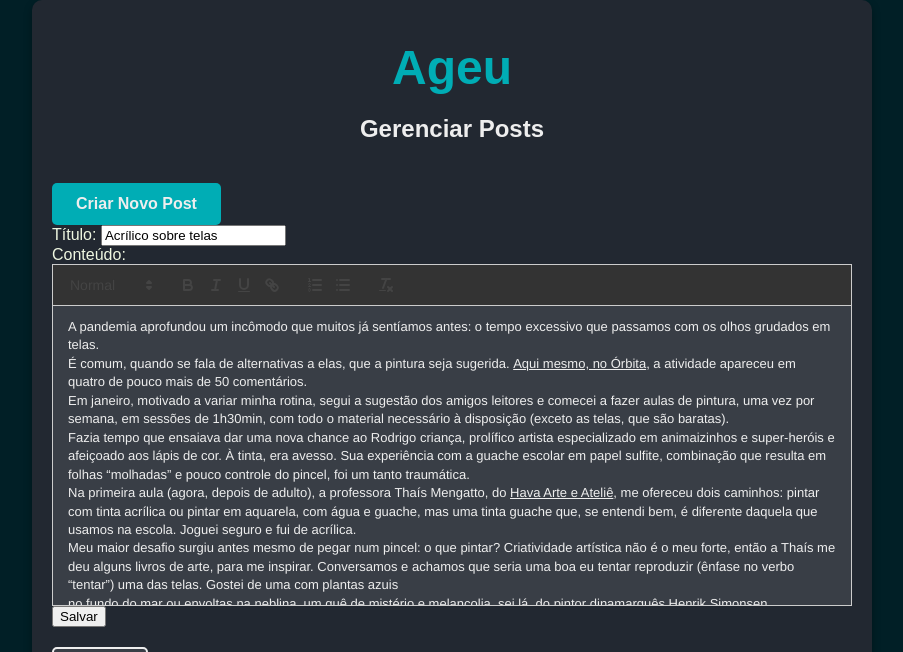
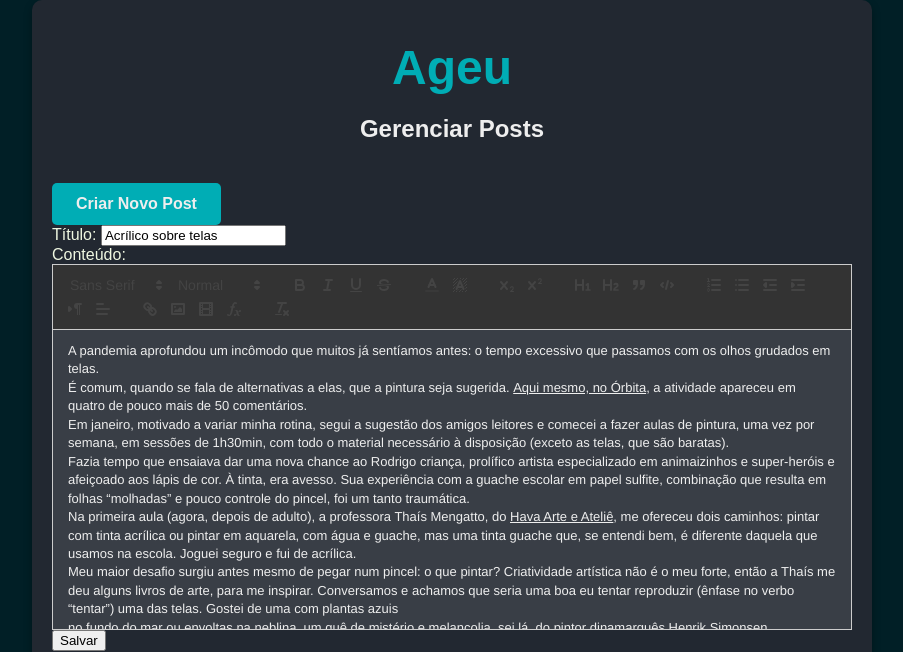
Before and after one commit to Ageursilva/ageublog, a Flask app: page /edit_post/2 in a window 1280 px wide. Shown: the top 652 px of the page, without its empty margins (188-1091 px from the left). Run offline with Flask 3, Linux system fonts and the light colour scheme; some libraries are stand-ins or nearby versions.

Commit message:
post layout and quill fix

```diff
--- a/templates/about.html
+++ b/templates/about.html
@@ -5,6 +5,7 @@
     <title>Sobre</title>
     <link rel="stylesheet" href="{{ url_for('static', filename='style.css') }}">
     <script src="https://use.fontawesome.com/releases/v6.5.2/js/all.js" crossorigin="anonymous"></script>
+    <link rel="icon" href="/static/favicon.ico" type="image/x-icon">
 </head>
 <body>
     <header>
--- a/templates/admin.html
+++ b/templates/admin.html
@@ -7,6 +7,8 @@
     <link href="https://cdn.quilljs.com/1.3.6/quill.snow.css" rel="stylesheet">
     <script src="https://cdn.quilljs.com/1.3.6/quill.min.js"></script>
     <link rel="stylesheet" href="{{ url_for('static', filename='style.css') }}">
+    <link rel="icon" href="/static/favicon.ico" type="image/x-icon">
+
 </head>
 <body>
     <div class="admin-container">
@@ -37,6 +39,51 @@
             </div>
             <div class="form-group">
                 <label for="content">Conteúdo:</label>
+                <div id="toolbar">
+                    <span class="ql-formats">
+                        <select class="ql-font"></select>
+                        <select class="ql-size"></select>
+                    </span>
+                    <span class="ql-formats">
+                        <button class="ql-bold"></button>
+                        <button class="ql-italic"></button>
+                        <button class="ql-underline"></button>
+                        <button class="ql-strike"></button>
+                    </span>
+                    <span class="ql-formats">
+                        <select class="ql-color"></select>
+                        <select class="ql-background"></select>
+                    </span>
+                    <span class="ql-formats">
+                        <button class="ql-script" value="sub"></button>
+                        <button class="ql-script" value="super"></button>
+                    </span>
+                    <span class="ql-formats">
+                        <button class="ql-header" value="1"></button>
+                        <button class="ql-header" value="2"></button>
+                        <button class="ql-blockquote"></button>
+                        <button class="ql-code-block"></button>
+                    </span>
+                    <span class="ql-formats">
+                        <button class="ql-list" value="ordered"></button>
+                        <button class="ql-list" value="bullet"></button>
+                        <button class="ql-indent" value="-1"></button>
+                        <button class="ql-indent" value="+1"></button>
+                    </span>
+                    <span class="ql-formats">
+                        <button class="ql-direction" value="rtl"></button>
+                        <select class="ql-align"></select>
+                    </span>
+                    <span class="ql-formats">
+                        <button class="ql-link"></button>
+                        <button class="ql-image"></button>
+                        <button class="ql-video"></button>
+                        <button class="ql-formula"></button>
+                    </span>
+                    <span class="ql-formats">
+                        <button class="ql-clean"></button>
+                    </span>
+                </div>
                 <div id="editor"></div>
                 <input type="hidden" name="content" id="content">
             </div>
@@ -50,6 +97,9 @@
     <script>
         var quill = new Quill('#editor', {
             theme: 'snow',
+            modules: {
+                toolbar: '#toolbar'
+            },
             placeholder: 'Escreva seu post aqui...'
         });
 
--- a/templates/base.html
+++ b/templates/base.html
@@ -5,6 +5,8 @@
     <title>{% block title %}AGEU{% endblock %}</title>
     <link rel="stylesheet" href="{{ url_for('static', filename='style.css') }}">
     <script src="https://use.fontawesome.com/releases/v6.5.2/js/all.js" crossorigin="anonymous"></script>
+    <link rel="icon" href="/static/favicon.ico" type="image/x-icon">
+
 </head>
 <body>
     <header>
--- a/templates/edit_post.html
+++ b/templates/edit_post.html
@@ -4,6 +4,8 @@
     <meta charset="utf-8">
     <title>Editar Post | Ageu</title>
     <link rel="stylesheet" href="{{ url_for('static', filename='style.css') }}">
+    <link rel="icon" href="/static/favicon.ico" type="image/x-icon">
+
 </head>
 <body>
     <div class="edit-post-container">
@@ -20,7 +22,7 @@
             </div>
             <button type="submit" class="submit-button">Salvar Alterações</button>
         </form>
-        <a href="{{ url_for('/admin') }}" class="back-link">Voltar</a>
+        <a href="{{ url_for('admin') }}" class="back-link">Voltar</a>
     </div>
 </body>
 </html>
--- a/templates/index.html
+++ b/templates/index.html
@@ -5,6 +5,8 @@
     <title>Ageu</title>
     <link rel="stylesheet" href="{{ url_for('static', filename='style.css') }}">
     <script src="https://use.fontawesome.com/releases/v6.5.2/js/all.js" crossorigin="anonymous"></script>
+    <link rel="icon" href="/static/favicon.ico" type="image/x-icon">
+
 </head>
 <body>
     <header>
--- a/templates/login.html
+++ b/templates/login.html
@@ -5,6 +5,8 @@
     <meta name="viewport" content="width=device-width, initial-scale=1.0">
     <title>Login</title>
     <link rel="stylesheet" href="{{ url_for('static', filename='style.css') }}">
+    <link rel="icon" href="/static/favicon.ico" type="image/x-icon">
+
 </head>
 <body>
     <div class="login-container">
--- a/templates/new_post.html
+++ b/templates/new_post.html
@@ -4,6 +4,8 @@
     <meta charset="utf-8">
     <title>Criar Novo Post | AGEU</title>
     <link rel="stylesheet" href="{{ url_for('static', filename='style.css') }}">
+    <link rel="icon" href="/static/favicon.ico" type="image/x-icon">
+
 </head>
 <body>
     <div class="create-post-container">
--- a/templates/post.html
+++ b/templates/post.html
@@ -5,8 +5,9 @@
     <title>{{ post.title }} | AGEU</title>
     <link rel="stylesheet" href="{{ url_for('static', filename='style.css') }}" />
     <script src="https://use.fontawesome.com/releases/v6.5.2/js/all.js" crossorigin="anonymous"></script>
-    <script defer src="https://chirpy.dev/bootstrapper.js" data-chirpy-domain="ageu.dev"></script>
     <link rel="shortcut icon" href="static\favicon.ico" />
+    <link rel="icon" href="/static/favicon.ico" type="image/x-icon">
+
   </head>
   <body>
     <header>
```
Also changed, not shown: static/style.css (+27 -7 lines), instance/blog.db, static/icon-search.svg (deleted).
